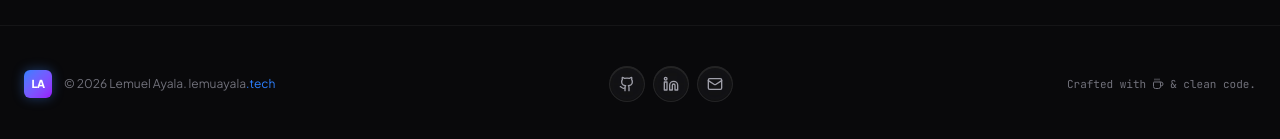
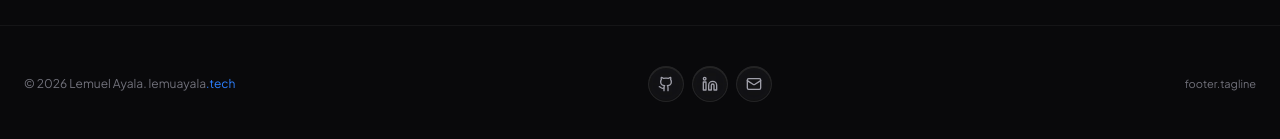
Before and after one commit to lemuayala/lemuel-ayala-portfolio, a React (Vite) app: page / in a window 1280 px wide. Shown: the part 7597-7736 px from the top of the page. Built offline with nearby package versions, Linux system fonts and the light colour scheme; no server answers.

Commit message:
style: tagline del footer i18n y quitar el avatar LA

```diff
--- a/src/components/sections/Footer.tsx
+++ b/src/components/sections/Footer.tsx
@@ -1,17 +1,14 @@
-import { Coffee, Github, Linkedin, Mail } from 'lucide-react';
+import { Github, Linkedin, Mail } from 'lucide-react';
+import { useLanguage } from '../../context/LanguageContext';
 
 export const Footer = () => {
+  const { t } = useLanguage();
   const year = new Date().getFullYear();
 
   return (
     <footer className="relative border-t border-zinc-900/5 dark:border-white/5 py-10 mt-10">
       <div className="max-w-7xl mx-auto px-6 flex flex-col md:flex-row items-center justify-between gap-5">
-        <div className="flex items-center gap-3">
-          <span className="flex h-7 w-7 rounded-md bg-gradient-to-br from-blue-500 to-purple-600 items-center justify-center shadow-[0_0_12px_rgba(59,130,246,0.4)]">
-            <span className="text-white text-[11px] font-black tracking-tighter">
-              LA
-            </span>
-          </span>
+        <div className="flex items-center">
           <p className="text-xs text-zinc-500 dark:text-zinc-500">
             © {year} Lemuel Ayala. lemuayala<span className="text-blue-500">.tech</span>
           </p>
@@ -45,8 +42,8 @@ export const Footer = () => {
           </a>
         </div>
 
-        <p className="text-[11px] text-zinc-500 dark:text-zinc-500 inline-flex items-center gap-1.5 font-mono">
-          Crafted with <Coffee className="w-3 h-3" /> & clean code.
+        <p className="text-[11px] text-zinc-500 dark:text-zinc-500 text-center max-w-md leading-relaxed">
+          {t('footer.tagline')}
         </p>
       </div>
     </footer>
```
